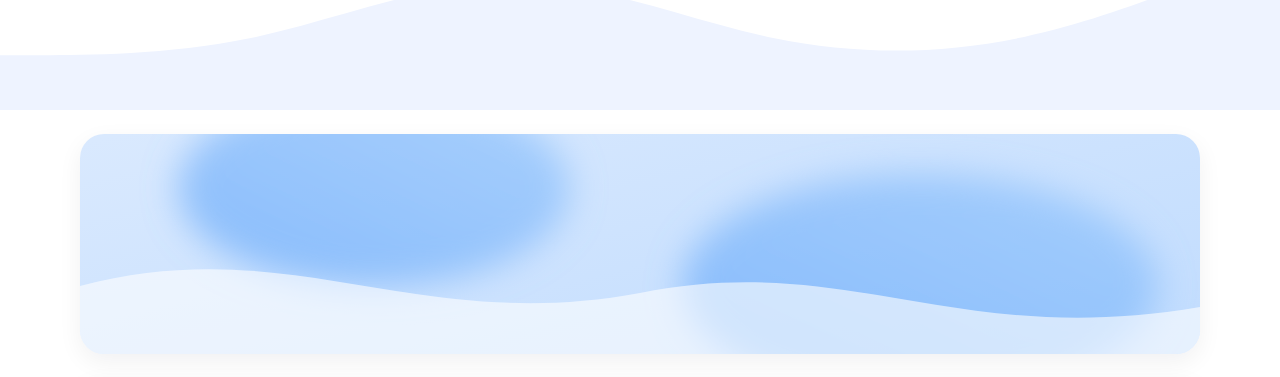
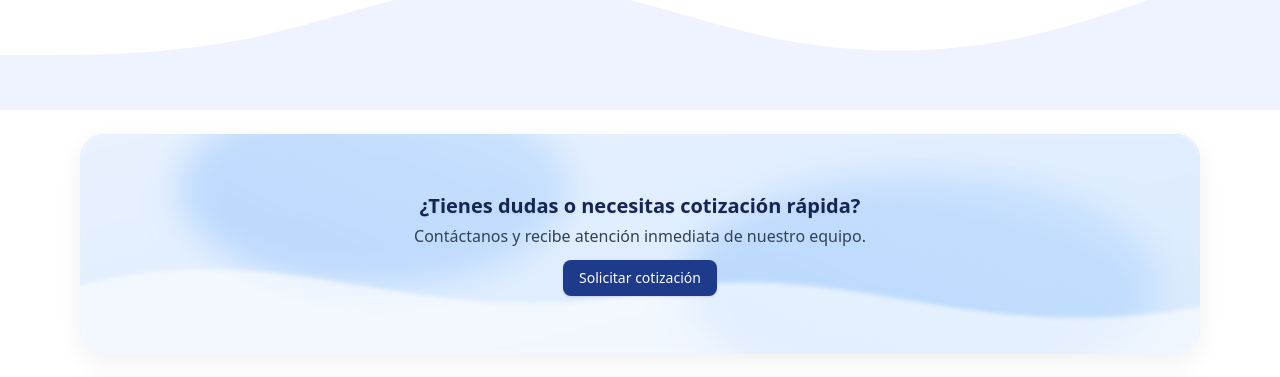
Before and after one commit to cristiantagle/oretec-web, a Next.js app: page / in a window 1280 px wide. Shown: the part 1740-2117 px from the top of the page. Built offline with nearby package versions, Linux system fonts and the light colour scheme; no server answers.

Commit message:
fix(banner): reponer textos y overlay sobre SVG definitivo

```diff
--- a/components/BannerStrip.tsx
+++ b/components/BannerStrip.tsx
@@ -1,18 +1,37 @@
 /* eslint-disable @next/next/no-img-element */
 "use client"
 
-// Banner: usa el SVG tal cual de /public, sin parámetros para evitar cacheos raros.
 export default function BannerStrip() {
   return (
     <div className="relative mx-auto max-w-6xl px-4">
       <div className="relative h-[180px] overflow-hidden rounded-3xl shadow-soft md:h-[220px]">
+        {/* Fondo SVG definitivo */}
         <img
           src="/images/banner-abstract.svg"
-          alt=""
+          alt="Fondo decorativo"
           role="presentation"
           className="absolute inset-0 h-full w-full object-cover"
           loading="eager"
         />
+
+        {/* Overlay de textos */}
+        <div className="relative z-10 flex h-full flex-col items-center justify-center text-center px-4">
+          <h2 className="text-lg font-semibold text-blue-950 drop-shadow-sm md:text-xl">
+            ¿Tienes dudas o necesitas cotización rápida?
+          </h2>
+          <p className="mt-1 text-sm text-slate-700 md:text-base">
+            Contáctanos y recibe atención inmediata de nuestro equipo.
+          </p>
+          <a
+            href="/contact"
+            className="mt-3 inline-block rounded-lg bg-blue-900 px-4 py-2 text-sm font-medium text-white shadow hover:bg-blue-800"
+          >
+            Solicitar cotización
+          </a>
+        </div>
+
+        {/* Capa semitransparente para legibilidad */}
+        <div className="absolute inset-0 bg-white/40 backdrop-blur-[2px]" />
       </div>
     </div>
   )
```
